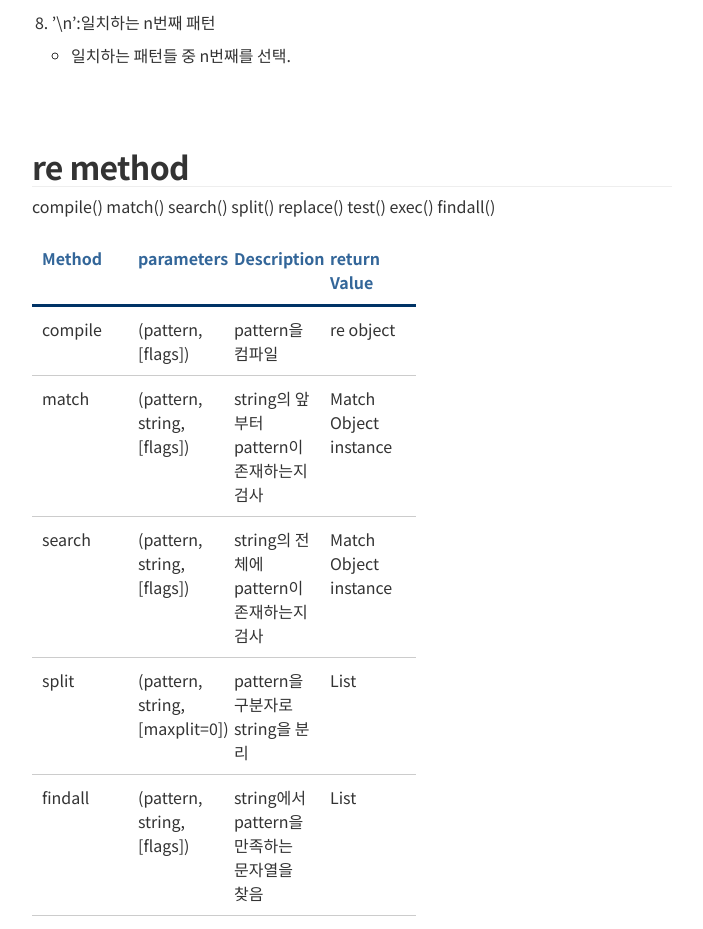
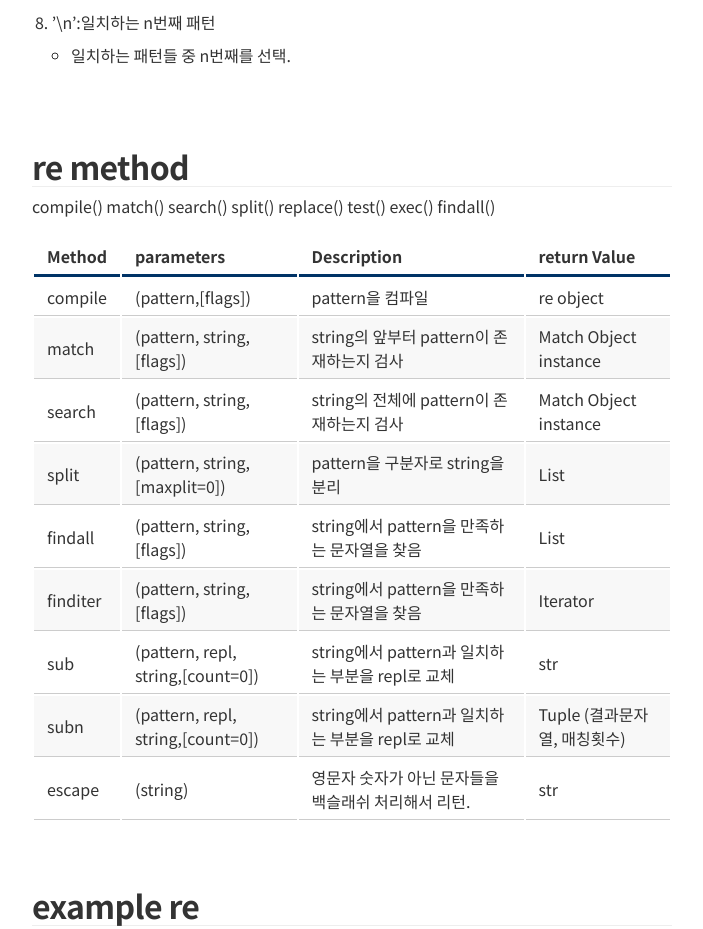
Before and after one commit to Shephexd/shephexd.github.io, a Jekyll site: the page built from _posts/2016-04-06-Regular-Expression.md, in a window 1280 px wide. Shown: the part 949-1878 px from the top of the page, without its empty margins (288-991 px from the left). Built offline with Jekyll 4.4.1, drawn with Linux system fonts in a browser that asks for light colours; nearby versions of some CDN libraries; some web fonts are replaced; comment, search, counter and statistics services are not loaded.

Commit message:
config design

```diff
--- a/_includes/head.html
+++ b/_includes/head.html
@@ -37,8 +37,6 @@
   {% if page.date %}<meta property="article:published_time" content="{{ page.date | date_to_xmlschema }}">{% endif %}
 
   <link rel="canonical" href="{{ page.url | replace:'index.html','' | prepend: site.baseurl | prepend: site.url }}"/>
-  <link rel="shortcut icon" href="{{ "/assets/images/favicon.png" | prepend: site.baseurl }}" type="image/png"/>
-  <link rel="shortcut icon" href="/assets/images/favicon.png"/>
 
   <link rel="stylesheet" href="//brick.a.ssl.fastly.net/Linux+Libertine:400,400i,700,700i/Open+Sans:400,400i,700,700i">
   <link href="//maxcdn.bootstrapcdn.com/font-awesome/4.2.0/css/font-awesome.min.css" rel="stylesheet">
@@ -46,5 +44,6 @@
   <link rel="stylesheet" type="text/css" media="screen" href="{{ "/css/main.css"  | prepend: site.baseurl  }}" />
   <link rel="stylesheet" type="text/css" media="print" href="{{ "/css/print.css"  | prepend: site.baseurl  }}" />
   <link rel="stylesheet" type="text/css" href="/assets/dist/css/toc.css"/>
+  <link rel="shortcut icon" type="image/x-icon" href="{{ "/favicon.png" | prepend: site.baseurl }}" />
 
 </head>
--- a/css/main.sass
+++ b/css/main.sass
@@ -747,36 +747,31 @@
   min-width: 40px
   width: 6%
 
-table
-  table-layout: fixed
-  min-width: 200px
-  width: 60%
-  border-collapse: collapse
-  text-align: left
-  line-height: 1.5
 
 table
-  thead
+  padding: 0
+  min-width: 200px
+  tr
+    border-top: 1px solid #cccccc
+    background-color: white
+    margin: 0
+    padding: 0
     th
-      padding: 10px
       font-weight: bold
-      vertical-align: top
-      color: #369
       border-bottom: 3px solid #036
+      margin: 0
+      padding: 6px 13px
 
-table
-  tbody
-    th
-      width: 150px
-      padding: 10px
-      font-weight: bold
-      vertical-align: top
-      border-bottom: 1px solid #ccc
-      background: #f3f6f7
+  tr:nth-child(2n)
+    background-color: #f8f8f8
 
-table
-  td
-    width: 250px
-    padding: 10px
-    vertical-align: top
+  tr td
     border-bottom: 1px solid #ccc
+    text-align: left
+    margin: 0
+    padding: 6px 13px
+
+  tr th :first-child, tr td :first-child
+    margin-top: 0
+  tr th :last-child, tr td :last-child
+    margin-bottom: 0
```
Also changed, not shown: assets/images/favicon.png, assets/images/sheep_logo-crops.jpg (renamed from assets/images/sheep_logo-crop.jpg), favicon.ico.
